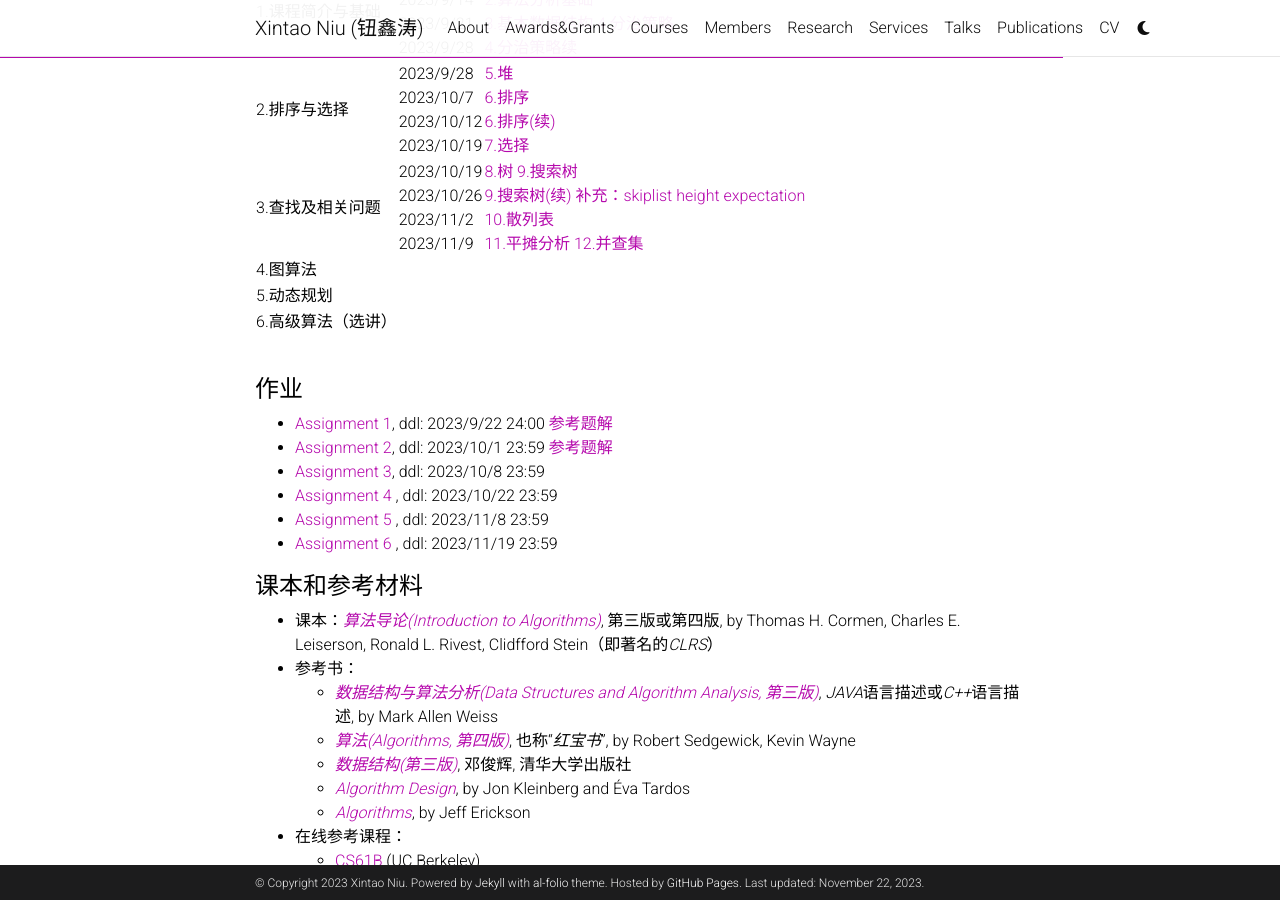
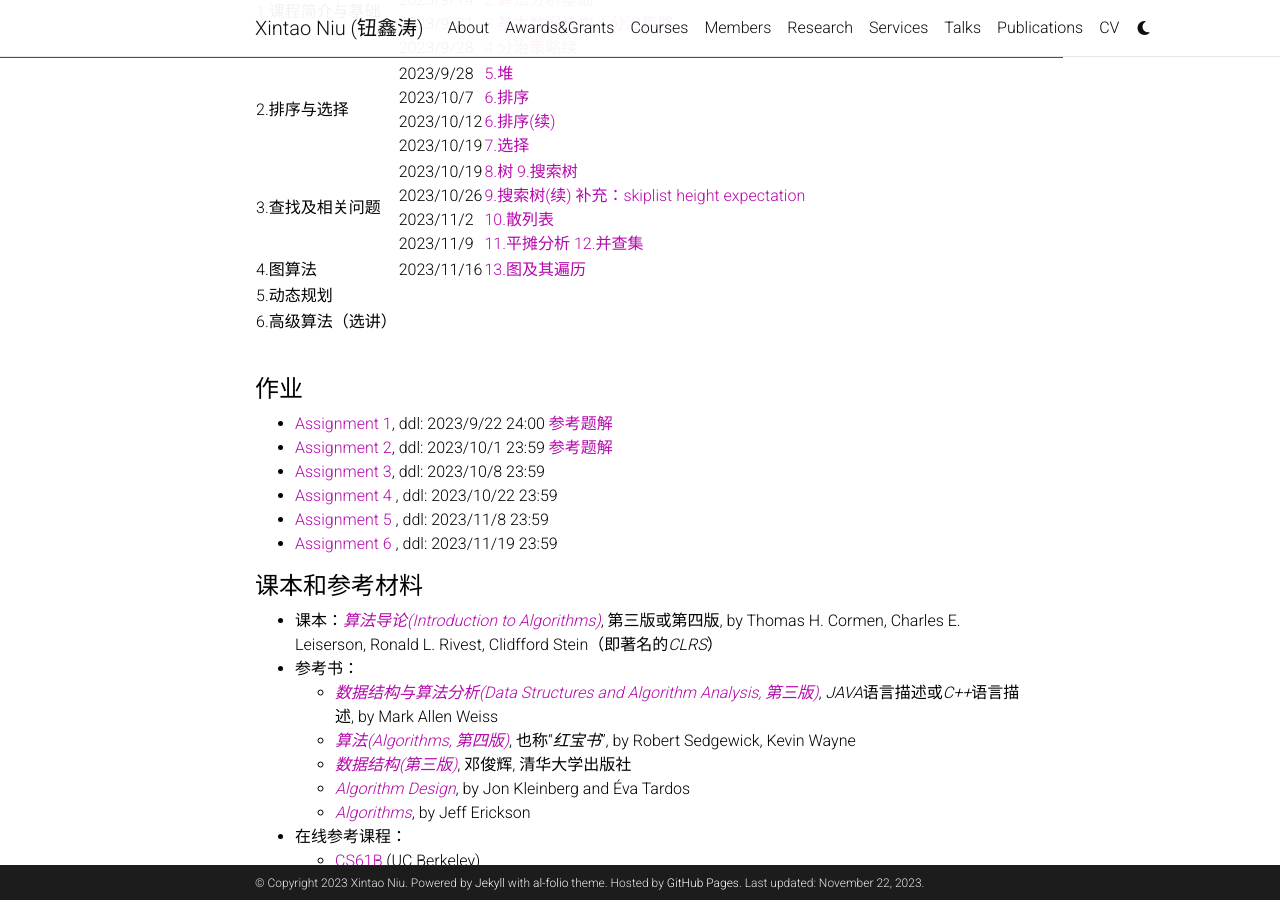
Before and after one commit to niuxintao/niuxintao.github.io, a Jekyll site: the page built from _courses/2023Fall-DS.md, in a window 1280 px wide and 900 px high, scrolled down 2276 px. Built offline with Jekyll 4.4.1, drawn with Linux system fonts in a browser that asks for light colours; comment, search, counter and statistics services are not loaded; a style sheet for code colours, icons or effects is not loaded.

Commit message:
add 20231116 graph

```diff
--- a/_courses/2023Fall-DS.md
+++ b/_courses/2023Fall-DS.md
@@ -91,7 +91,7 @@
 | 1.课程简介与基础   | 2023/9/7<br>2023/9/14<br />2023/9/21<br />2023/9/28      | [1.课程简介](/assets/pdf/2023Fall-DS/1.课程简介.pdf)<br>[2.算法分析基础](/assets/pdf/2023Fall-DS/2.算法分析基础.pdf)<br /> [3.基本数据结构](/assets/pdf/2023Fall-DS/3.基本数据结构.pdf)  [4.分治策略](/assets/pdf/2023Fall-DS/4.分治策略.pdf)<br /> [4.分治策略续](/assets/pdf/2023Fall-DS/4.分治策略续.pdf) |
 | 2.排序与选择       | 2023/9/28<br />2023/10/7<br />2023/10/12<br />2023/10/19 | [5.堆](/assets/pdf/2023Fall-DS/5.堆.pdf)<br /> [6.排序](/assets/pdf/2023Fall-DS/6.排序.pdf)<br /> [6.排序(续)](/assets/pdf/2023Fall-DS/6.排序(续).pdf)<br /> [7.选择](/assets/pdf/2023Fall-DS/7.选择.pdf) |
 | 3.查找及相关问题   | 2023/10/19<br />2023/10/26<br />2023/11/2<br />2023/11/9 | [8.树](/assets/pdf/2023Fall-DS/8.树.pdf) [9.搜索树](/assets/pdf/2023Fall-DS/9.搜索树.pdf)<br /> [9.搜索树(续)](/assets/pdf/2023Fall-DS/9.搜索树(续).pdf)  [补充：skiplist height expectation](/assets/pdf/2023Fall-DS/skiplist height expectation.pdf)<br /> [10.散列表](/assets/pdf/2023Fall-DS/10.散列表.pdf)<br /> [11.平摊分析](/assets/pdf/2023Fall-DS/11.平摊分析.pdf)  [12.并查集](/assets/pdf/2023Fall-DS/12.并查集.pdf) |
-| 4.图算法           |                                                          |                                                              |
+| 4.图算法           | 2023/11/16                                               | [13.图及其遍历](/assets/pdf/2023Fall-DS/13.图及其遍历.pdf)   |
 | 5.动态规划         |                                                          |                                                              |
 | 6.高级算法（选讲） |                                                          |                                                              |
 
```
Also changed, not shown: 1 other file.
